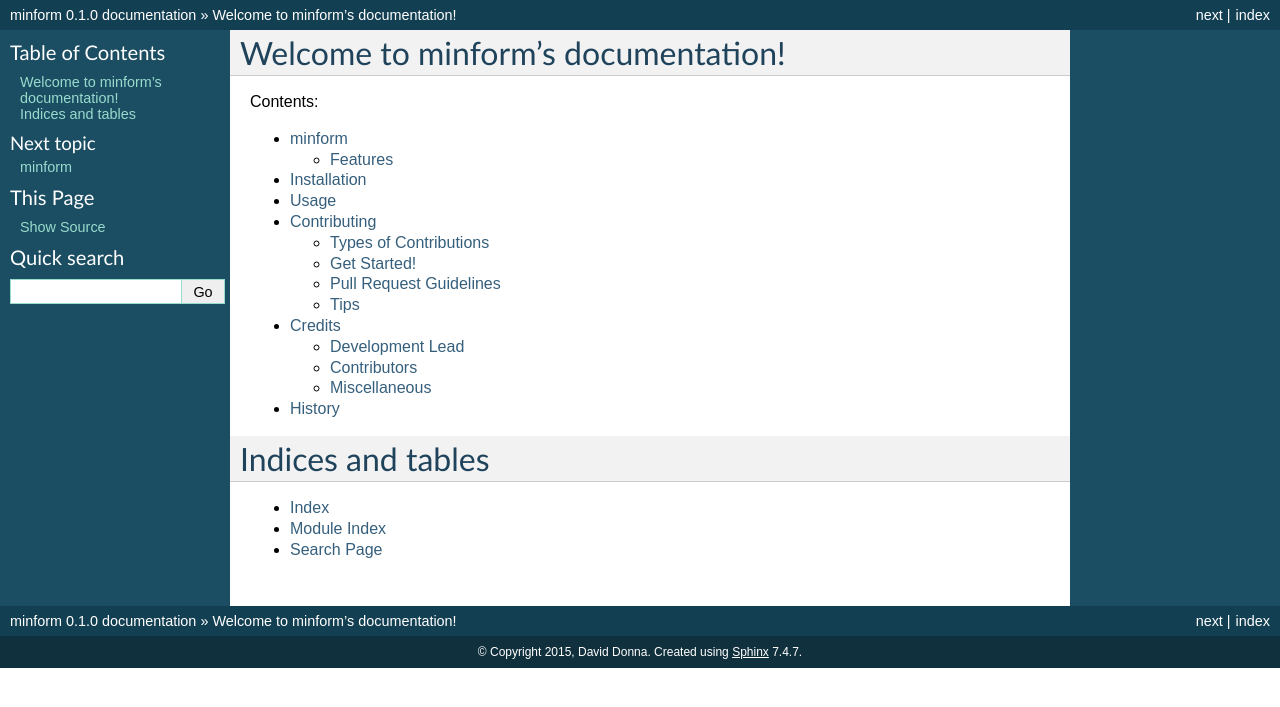
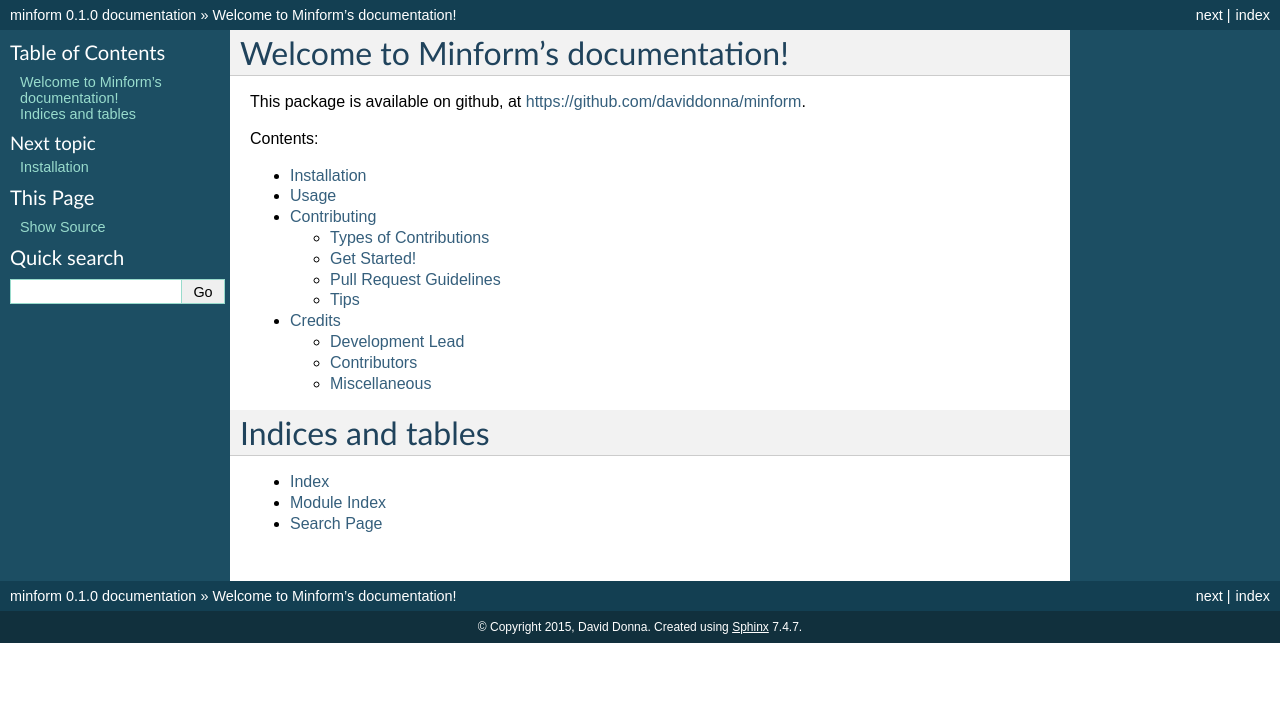
Before and after one commit to daviddonna/minform, a Sphinx documentation site: the page built from docs/index.rst, in a window 1280 px wide. Shown: the top 707 px of the page. Built offline with Sphinx 7.4.7, drawn with Linux system fonts in a browser that asks for light colours.

Commit message:
Improve README.rst
- Take readme and history out of the readthedocs table of contents.
- Add a link to the GitHub page to readthedocs.
- Add a brief example to the GitHub README.

```diff
--- a/CONTRIBUTING.rst
+++ b/CONTRIBUTING.rst
@@ -36,8 +36,8 @@
 Write Documentation
 ~~~~~~~~~~~~~~~~~~~
 
-minform could always use more documentation, whether as part of the
-official minform docs, in docstrings, or even on the web in blog posts,
+Minform could always use more documentation, whether as part of the
+official Minform docs, in docstrings, or even on the web in blog posts,
 articles, and such.
 
 Submit Feedback
@@ -108,4 +108,4 @@
 
 To run a subset of tests::
 
-    $ python -m unittest tests.test_minform
+    $ python -m unittest tests.test_core
--- a/docs/index.rst
+++ b/docs/index.rst
@@ -3,20 +3,20 @@
    You can adapt this file completely to your liking, but it should at least
    contain the root `toctree` directive.
 
-Welcome to minform's documentation!
+Welcome to Minform's documentation!
 ======================================
+
+This package is available on github, at https://github.com/daviddonna/minform.
 
 Contents:
 
 .. toctree::
    :maxdepth: 2
 
-   readme
    installation
    usage
    contributing
    authors
-   history
 
 Indices and tables
 ==================
--- a/docs/readme.rst
+++ /dev/null
@@ -1 +0,0 @@
-.. include:: ../README.rst
```
Also changed, not shown: README.rst (+48 -12 lines).
